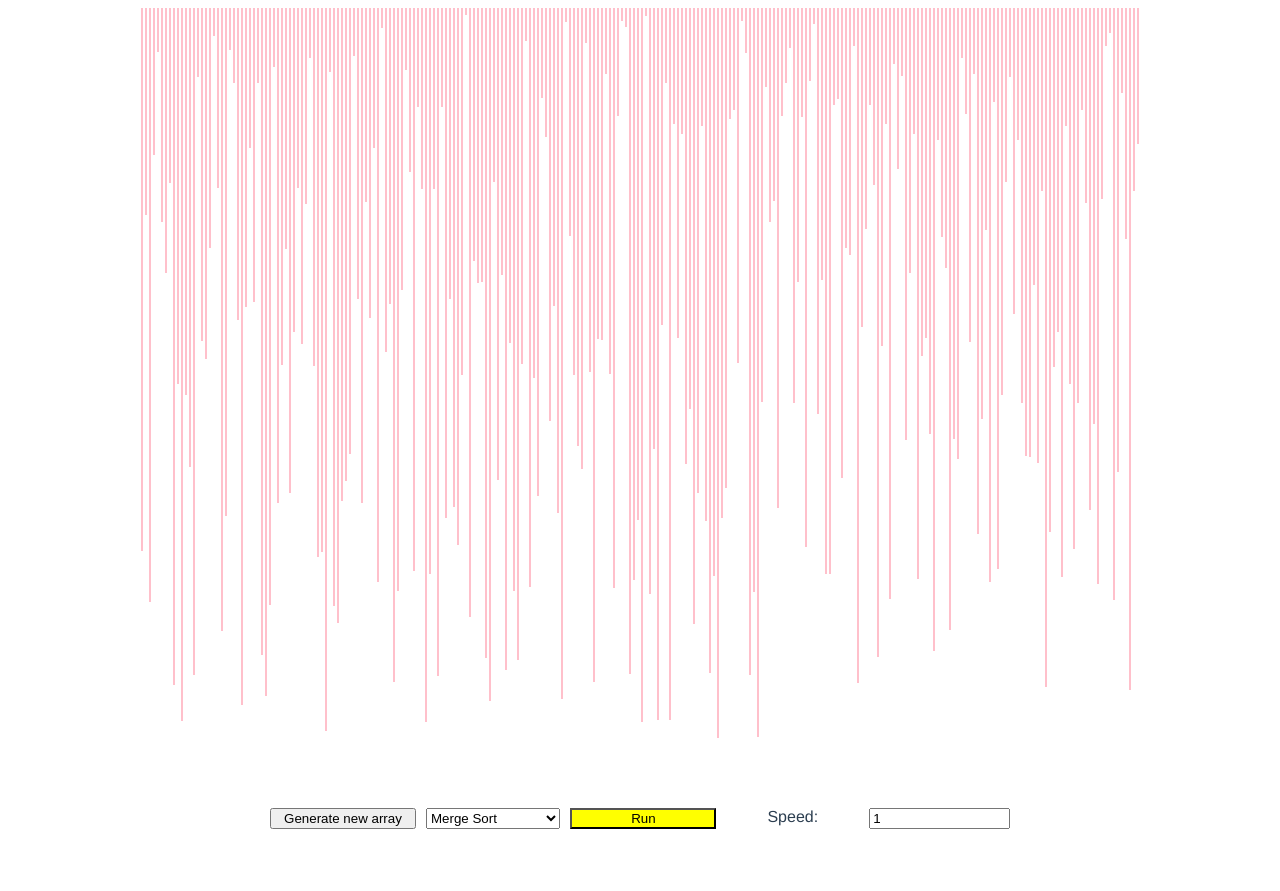
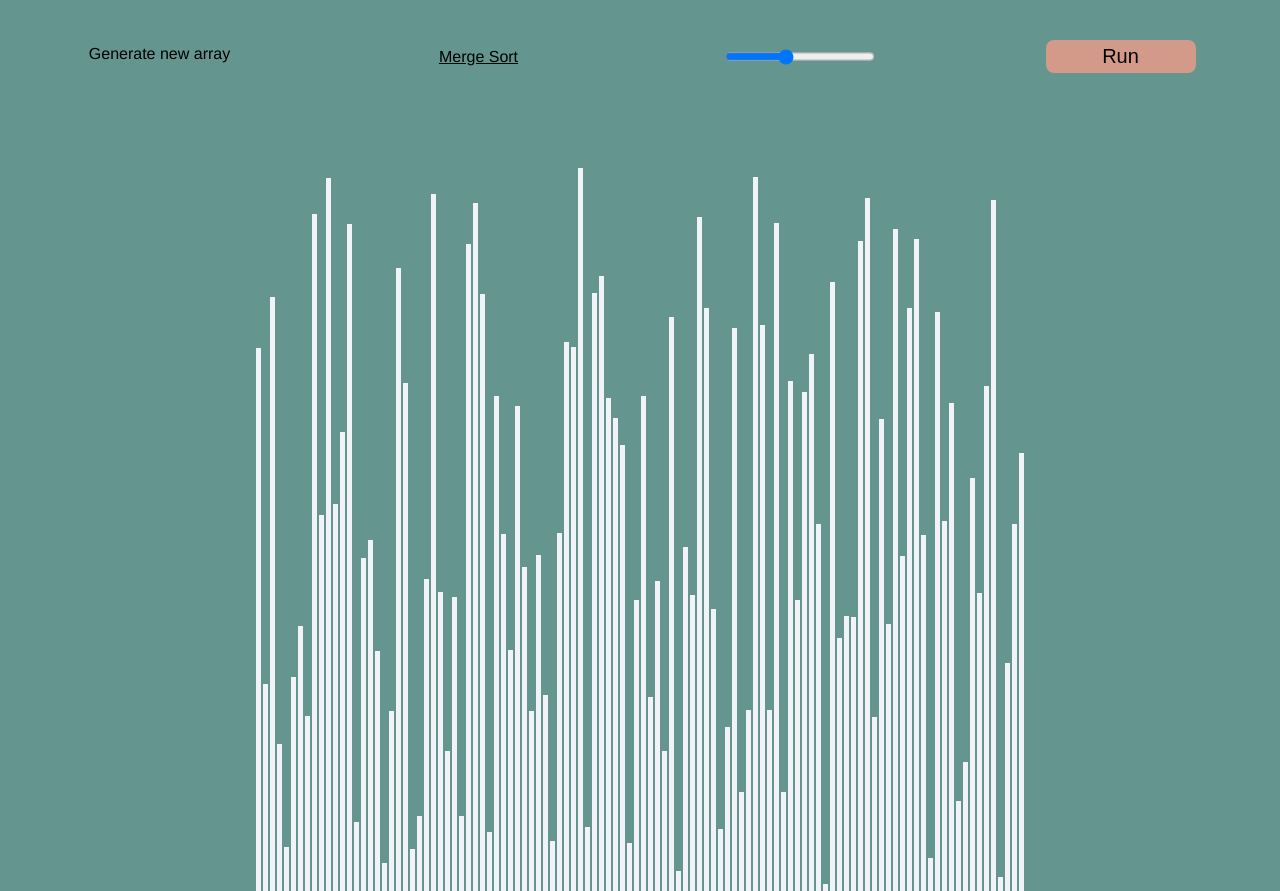
Before and after one commit to InNOcentos/algo-visualizer, a Vue app: page / in a window 1280 px wide. Before the commit the page ends 837 px from the top, so only its background shows below. Built offline with nearby package versions, Linux system fonts and the light colour scheme.

Commit message:
added graph configuration range, added basic styles

```diff
--- a/src/App.vue
+++ b/src/App.vue
@@ -20,6 +20,10 @@ export default {
   -webkit-font-smoothing: antialiased;
   -moz-osx-font-smoothing: grayscale;
   text-align: center;
-  color: #2c3e50;
+  background-color: #64958f;
+  min-height: 100vh;
+}
+body {
+  margin: 0;
 }
 </style>
--- a/src/components/sortingVisualizer.vue
+++ b/src/components/sortingVisualizer.vue
@@ -1,35 +1,39 @@
 <template>
   <div>
-    <div class="array-container">
-      <div class="array-container-inner">
-        <div
-          class="array-bar"
-          v-for="(value, index) in array"
-          :key="index"
-          :index="index"
-          v-bind:style="{ height: value + 'px' }"
-        ></div>
-      </div>
-    </div>
-    <div class="array-controls">
-      <button class="control btn-reset" @click="this.resetArray">
+    <div class="toolbar" id="toolbar" :style="this.toolbarVisibility.status">
+      <a class="toolbar-elem reset-btn" href="#" @click.prevent="resetArray">
         Generate new array
-      </button>
-      <select class="control btn-select">
-        <option value="mergeSort">Merge Sort</option>
-      </select>
+      </a>
+      <div class="toolbar-elem algorithm selectedAlgorithm">Merge Sort</div>
 
       <!-- <button @click="this.testSortingAlgoritms" class="control btn-test">
         Test
       </button> -->
-      <button @click="this.mergeSort" class="control btn-run">Run</button>
-      <span class="control">Speed:</span>
+
       <input
-        type="number"
-        class="speed control"
-        placeholder="speed"
-        v-model="settings.ANIMATION_SPEED_MS"
+        type="range"
+        class="speed-elem toolbar-elem"
+        v-model="settings.MULTIPLICATION_FACTOR"
+        min="10"
+        max="110"
+        id="speedRange"
+        v-on:input="resetArray"
       />
+      <button @click="this.mergeSort" class="toolbar-elem run-btn">Run</button>
+    </div>
+
+    <div class="array-container">
+      <div
+        class="array-bar"
+        v-for="(value, index) in array"
+        :key="index"
+        :index="index"
+        v-bind:style="{
+          height: value + 'px',
+          width: widthOfArrayBars + 'px',
+          backgroundColor: settings.colors.DEFAULT_COLOR,
+        }"
+      ></div>
     </div>
   </div>
 </template>
@@ -40,22 +44,51 @@ export default {
   data: () => ({
     array: [],
     settings: {
-      ANIMATION_SPEED_MS: 1,
-      NUMBER_OF_ARRAY_BARS: 250,
-      PRIMARY_COLOR: "turquoise",
-      SECONDARY_COLOR: "red",
+      MULTIPLICATION_FACTOR: 50,
+      colors: {
+        PRIMARY_COLOR: "#ed6663",
+        SECONDARY_COLOR: "#132743",
+        DEFAULT_COLOR: "#f1f3f8",
+        CURRENT_COLOR: null,
+      },
+    },
+    toolbarVisibility: {
+      statusArray: ["none", "auto"],
+      status: { pointerEvents: "auto" },
     },
   }),
+  computed: {
+    animationSpeed() {
+      return this.settings.MULTIPLICATION_FACTOR / 3.5;
+    },
+    numberOfArrayBars() {
+      return 160 - this.settings.MULTIPLICATION_FACTOR;
+    },
+    widthOfArrayBars() {
+      return 500 / (150 - this.settings.MULTIPLICATION_FACTOR);
+    },
+  },
   mounted() {
     this.resetArray();
   },
   methods: {
     resetArray() {
       const array = [];
-      for (let i = 0; i < this.settings.NUMBER_OF_ARRAY_BARS; i++) {
+      for (let i = 0; i < this.numberOfArrayBars; i++) {
         array.push(this.randomIntFromInterval(5, 730));
       }
       this.array = array;
+      if (
+        this.settings.colors.CURRENT_COLOR ===
+        this.settings.colors.PRIMARY_COLOR
+      ) {
+        const arrayBars = document.getElementsByClassName("array-bar");
+        for (let i = 0; i < arrayBars.length; i++) {
+          arrayBars[
+            i
+          ].style.backgroundColor = this.settings.colors.DEFAULT_COLOR;
+        }
+      }
     },
     arraysAreEqual(arrayOne, arrayTwo) {
       if (arrayOne.length !== arrayTwo.length) return false;
@@ -69,8 +102,12 @@ export default {
     },
     mergeSort() {
       const animations = mergeSortAlgoritm(this.array);
+      const arrayBars = document.getElementsByClassName("array-bar");
+      /* const toolbarStatus = Object.keys(this.toolbarVisibility.status)[0];
+      this.toolbarVisibility.status[
+        toolbarStatus
+      ] = this.toolbarVisibility.statusArray[0]; */
       for (let i = 0; i < animations.length; i++) {
-        const arrayBars = document.getElementsByClassName("array-bar");
         const isColorChange = i % 3 !== 2;
         if (isColorChange) {
           const [barOneIdx, barTwoIdx] = animations[i];
@@ -78,18 +115,19 @@ export default {
           const barTwoStyle = arrayBars[barTwoIdx].style;
           const color =
             i % 3 === 0
-              ? this.settings.SECONDARY_COLOR
-              : this.settings.PRIMARY_COLOR;
+              ? this.settings.colors.SECONDARY_COLOR
+              : this.settings.colors.PRIMARY_COLOR;
+          this.settings.colors.CURRENT_COLOR = this.settings.colors.PRIMARY_COLOR;
           setTimeout(() => {
             barOneStyle.backgroundColor = color;
             barTwoStyle.backgroundColor = color;
-          }, i * this.settings.ANIMATION_SPEED_MS);
+          }, i * this.animationSpeed);
         } else {
           setTimeout(() => {
             const [barOneIdx, newHeight] = animations[i];
             const barOneStyle = arrayBars[barOneIdx].style;
             barOneStyle.height = `${newHeight}px`;
-          }, i * this.settings.ANIMATION_SPEED_MS);
+          }, i * this.animationSpeed);
         }
       }
     },
@@ -115,37 +153,57 @@ export default {
 
 <style>
 .array-container {
-  height: 800px;
-}
-.array-container-inner {
   display: flex;
-  height: 100%;
+  align-items: flex-end;
+  height: 790px;
   justify-content: center;
+  padding-top: 101px;
   margin: 0 auto;
 }
 .array-bar {
-  width: 2px;
-  background-color: pink;
   display: inline-block;
   margin: 0 1px;
 }
-.array-controls {
+.toolbar {
+  position: absolute;
+  padding: 40px 0;
+  width: 100%;
+  margin: 0 auto;
   display: flex;
-  max-width: 750px;
-  width: 100%;
-  justify-content: space-between;
-  margin: 0 auto;
+  justify-content: space-around;
+  color: black;
 }
-.control {
+.toolbar a {
+  color: black;
+  text-decoration: none;
+}
+.toolbar-elem {
   max-width: 150px;
   width: 100%;
-  margin: 0 5px;
+  padding: 5px 0;
 }
-.btn-select {
+.toolbar-elem:hover {
+  cursor: pointer;
+}
+.select-btn {
   outline: none;
 }
-.btn-run {
-  background-color: yellow;
+.run-btn {
+  background-color: #d49a89;
   color: black;
+  outline: 0;
+  border-radius: 8px;
+  border: none;
+  font-size: 20px;
+}
+.algorithm {
+  display: flex;
+  justify-content: center;
+  align-items: center;
+}
+.selectedAlgorithm {
+  text-decoration: underline;
+  cursor: default !important;
+  padding: 0;
 }
 </style>
```
Also changed, not shown: src/main.js (+5 -5 lines).
